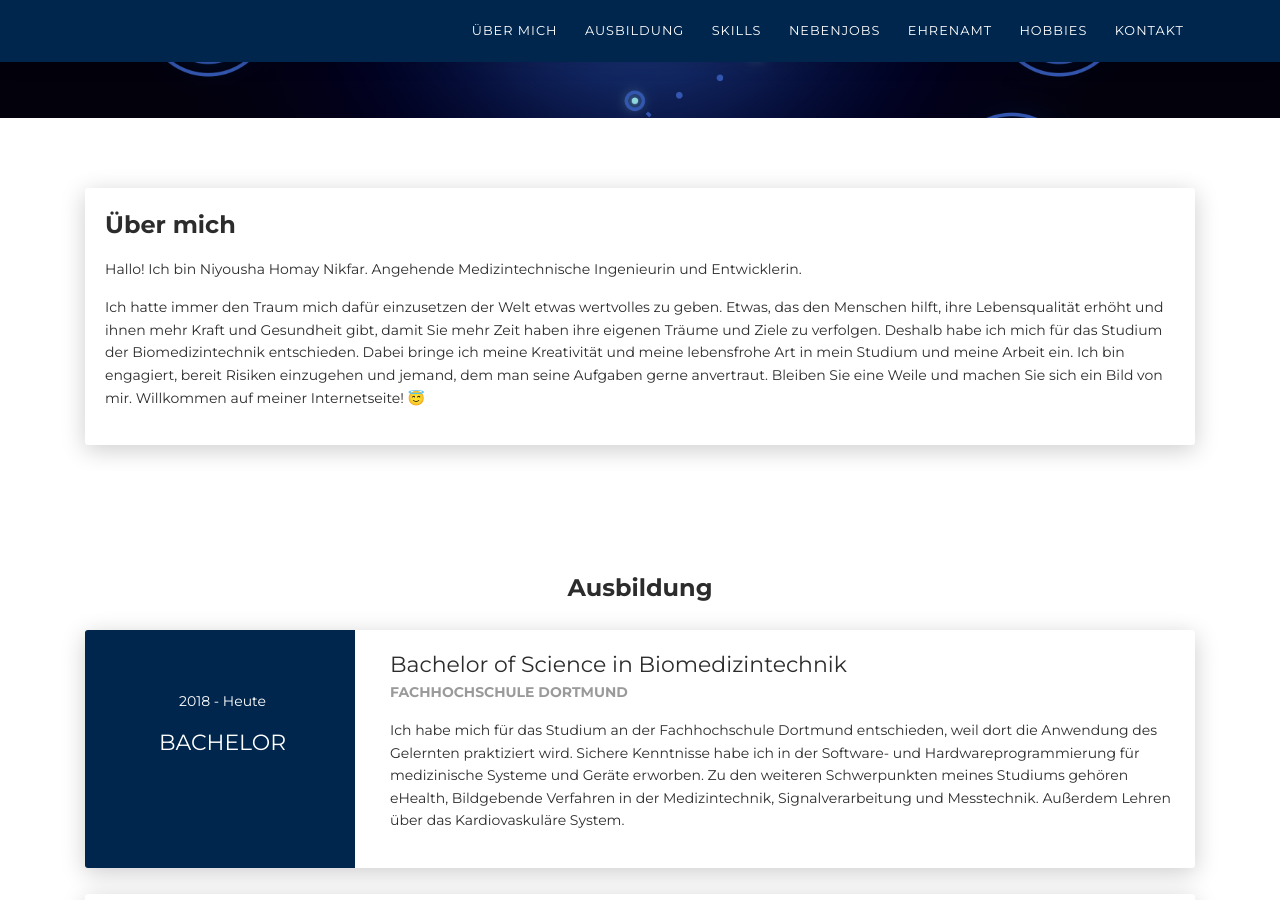
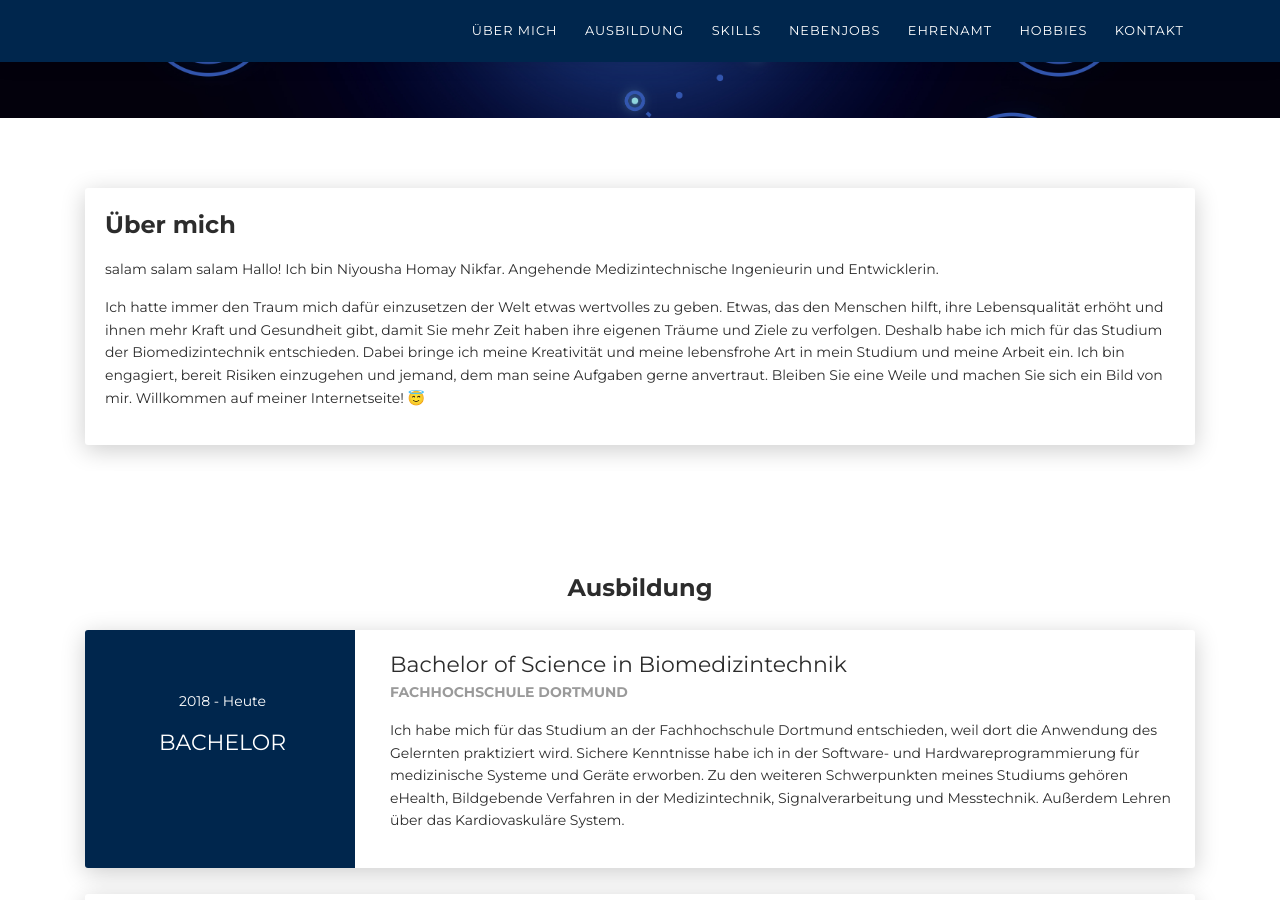
Before and after one commit to Niyoushaaa/Tura92.github.io, a Jekyll site: the page built from index.md, in a window 1280 px wide and 900 px high, scrolled down 782 px. Built offline with Jekyll 4.4.1, drawn with Linux system fonts in a browser that asks for light colours; nearby versions of some CDN libraries.

Commit message:
salam test

```diff
--- a/index.md
+++ b/index.md
@@ -64,7 +64,7 @@ permalink: /
               <div class="col-lg-12 col-md-12">
                 <div class="card-body">
                   <div class="h4 mt-0 title">Über mich</div>
-                  <p>Hallo! Ich bin Niyousha Homay Nikfar. Angehende Medizintechnische Ingenieurin und Entwicklerin.</p>
+                  <p>salam salam salam Hallo! Ich bin Niyousha Homay Nikfar. Angehende Medizintechnische Ingenieurin und Entwicklerin.</p>
                   <p>Ich hatte immer den Traum mich dafür einzusetzen der Welt etwas wertvolles zu geben. Etwas, das den Menschen hilft, ihre Lebensqualität erhöht und ihnen mehr Kraft und Gesundheit gibt, damit Sie mehr Zeit haben ihre eigenen Träume und Ziele zu verfolgen. Deshalb habe ich mich für das Studium der Biomedizintechnik entschieden. Dabei bringe ich meine Kreativität und meine lebensfrohe Art in mein Studium und meine Arbeit ein. Ich bin engagiert, bereit Risiken einzugehen und jemand, dem man seine Aufgaben gerne anvertraut. Bleiben Sie eine Weile und machen Sie sich ein Bild von mir. Willkommen auf meiner Internetseite! &#128519;</p>
                 </div>
               </div>
```
